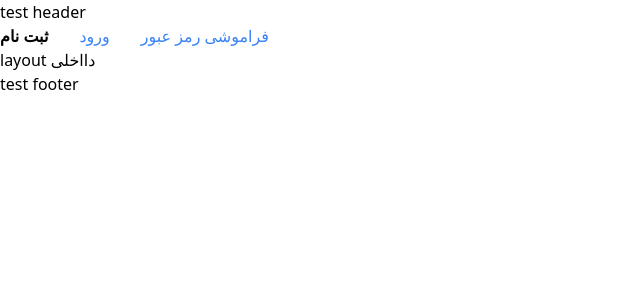
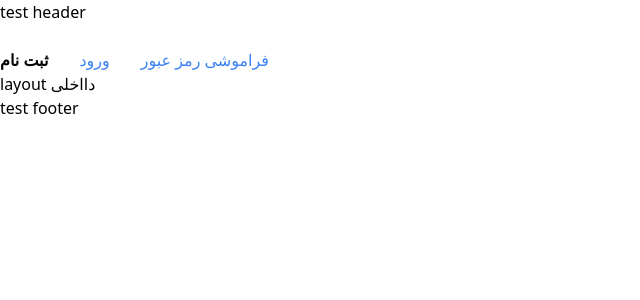
Before and after one commit to srbadni/nextjs-14-course, a Next.js app: page /register in a window 1280 px wide. Shown: the top 300 px of the page, without its empty margins (0-640 px from the left). Built offline with nearby package versions, Linux system fonts and the light colour scheme.

Commit message:
test template.tsx file

```diff
--- a/src/app/(auth)/layout.tsx
+++ b/src/app/(auth)/template.tsx
@@ -3,6 +3,7 @@
 import Link from "next/link";
 import {usePathname} from "next/navigation";
 import "./style.css"
+import {useState} from "react";
 
 
 const navLinks = [
@@ -16,9 +17,13 @@ export default function RootLayout({
                                    }: {
     children: React.ReactNode
 }) {
+    const [value, setValue] = useState<string>("");
     const pathname = usePathname();
     return (
         <div>
+            <div>
+                <input value={value} onChange={(event) => setValue(event.target.value)} type="text"/>
+            </div>
             <div style={{display: "flex", gap: 15}}>
                 {
                     navLinks.map(link => {
```
